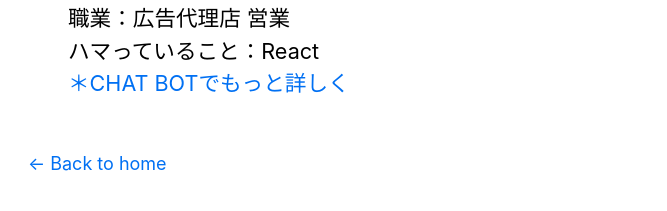
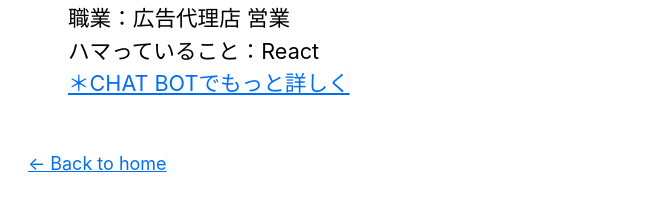
Before and after one commit to hiro-bata/myblog, a Next.js app: page /profile in a window 1280 px wide. Shown: the part 565-776 px from the top of the page, without its empty margins (0-667 px from the left). Built offline with nearby package versions, Linux system fonts and the light colour scheme.

Commit message:
home-style

```diff
--- a/component/date.js
+++ b/component/date.js
@@ -2,5 +2,5 @@ import { parseISO, format } from 'date-fns'
 
 export default function Date({ dateString }) {
     const date = parseISO(dateString)
-    return <time dateTime={dateString}>{format(date, 'LLLL d, yyyy')}</time>
+    return <time dateTime={dateString}>{format(date, 'yyyy-M/d')}</time>
 }
--- a/component/intro.js
+++ b/component/intro.js
@@ -3,10 +3,10 @@ import Link from 'next/link'
 export default function Intro() {
   return (
     <section className="flex-col md:flex-row flex items-center md:justify-between mt-16 mb-16 md:mb-12">
-      <h1 className="intro-h1 text-6xl md:text-8xl font-bold tracking-tighter leading-tight md:pr-8">
+      <h1 className="intro-h1 text-6xl md:text-7xl font-bold tracking-tighter leading-tight md:pr-8">
         This is my Blog.
       </h1>
-      <h3><Link href="/profile">My PROFILE</Link></h3>
+      <Link href="/profile"><a className="font-bold text-xl">My PROFILE</a></Link>
     </section>
   )
 }
--- a/pages/profile.js
+++ b/pages/profile.js
@@ -17,20 +17,20 @@ export default function Home( {blog} ) {
             alt={name}
         />
         <section className={utilStyles.headingMd}>
-          <h3>はじめまして、Hirokiです！</h3>
-          <p>
+          <h3 className="font-bold mb-5 mt-3">はじめまして、Hirokiです！</h3>
+          <p className="mb-5">
             朝の3時台に起きてプログラムを書く、仙人生活を絶賛実施中。<br/>
             よろしくお願いします。
           </p>
           <div className="about-content-bottom">
             <ul>
-                <label>経歴</label>
+                <label className="font-bold">経歴</label>
                 <li>出身：東京都</li>
                 <li>高校：都立国立高校</li>
                 <li>大学：一橋大学</li>
                 <li>職業：広告代理店 営業</li>
                 <li>ハマっていること：React</li>
-                <a href="https://chatbot-6eaf8.firebaseapp.com/" target="_blank">＊CHAT BOTでもっと詳しく</a>
+                <a className="font-bold text-indigo-500" href="https://chatbot-6eaf8.firebaseapp.com/" target="_blank">＊CHAT BOTでもっと詳しく</a>
             </ul>
 
           </div>
--- a/styles/globals.css
+++ b/styles/globals.css
@@ -14,11 +14,40 @@ body {
 
 a {
   color: #0070f3;
-  text-decoration: none;
+    -webkit-box-sizing: border-box;
+    -moz-box-sizing: border-box;
+    box-sizing: border-box;
+    -webkit-transition: all 0.5s ease-out;
+    transition: all 0.5s ease-out;
+    background: -webkit-linear-gradient(
+    180deg,
+    #000000,
+    #ffffff,
+    #868686,
+    #3d3d3d);
+    background: -webkit-linear-gradient(
+    right,
+    #000000,
+    #ffffff,
+    #868686,
+    #3d3d3d);
+    background: linear-gradient(
+    270deg,
+    #000000,
+    #000000,
+    #ffffff,
+    #ffffff);
+    background-position: 1% 50%;
+    background-size: 300% 300%;
 }
 
 a:hover {
-  text-decoration: underline;
+    background-position: 99% 50%;
+    color: #ffffff;
+    border: 2px solid #000000;
+    border-radius: 10px;
+    padding: 10px;
+    cursor: pointer;
 }
 
 img {
@@ -30,8 +59,10 @@ li {
   list-style: none;
 }
 
-.intro-h1 {
-  font-size: 80px;
+.home-blog-title {
+  font-size: 17px;
+  font-weight: bold;
+  margin-bottom: 10px;
 }
 
 .post-detail {
@@ -43,9 +74,3 @@ li {
 .blog-text {
   margin-top: 50px;
 }
-
-@media screen and (max-width: 600px) {
-	.intro-h1 {
-    font-size: 30px;
-  }
-}
```
Also changed, not shown: component/footer.js (added, +11 -0 lines), pages/blog/[id].js (+5 -4 lines), pages/index.js (+18 -14 lines).
